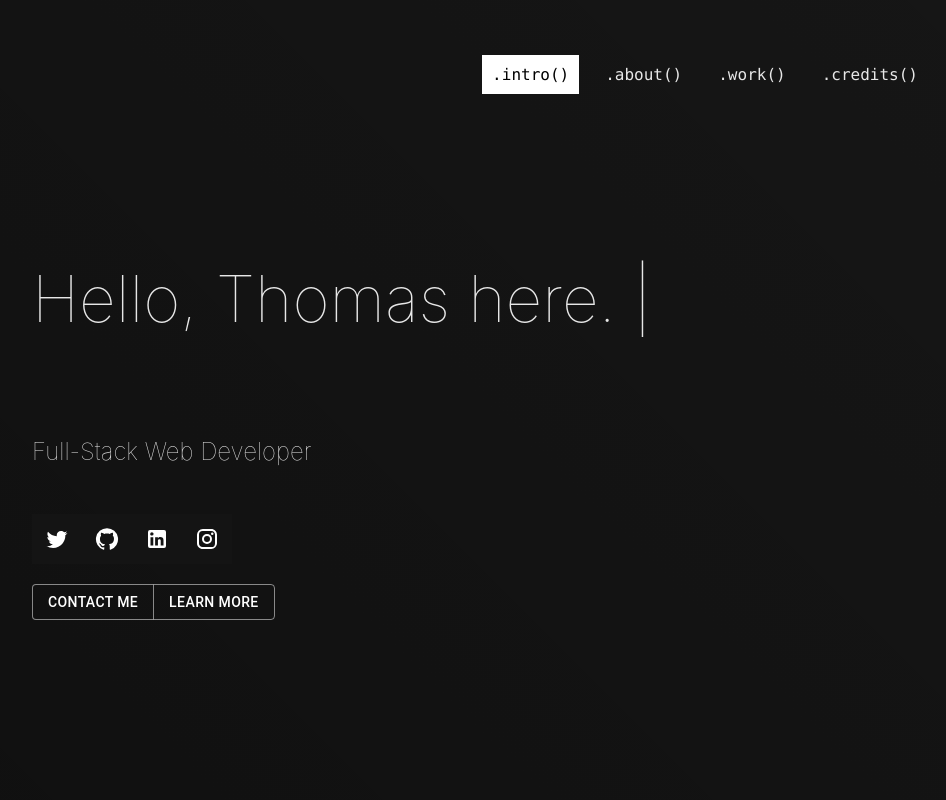
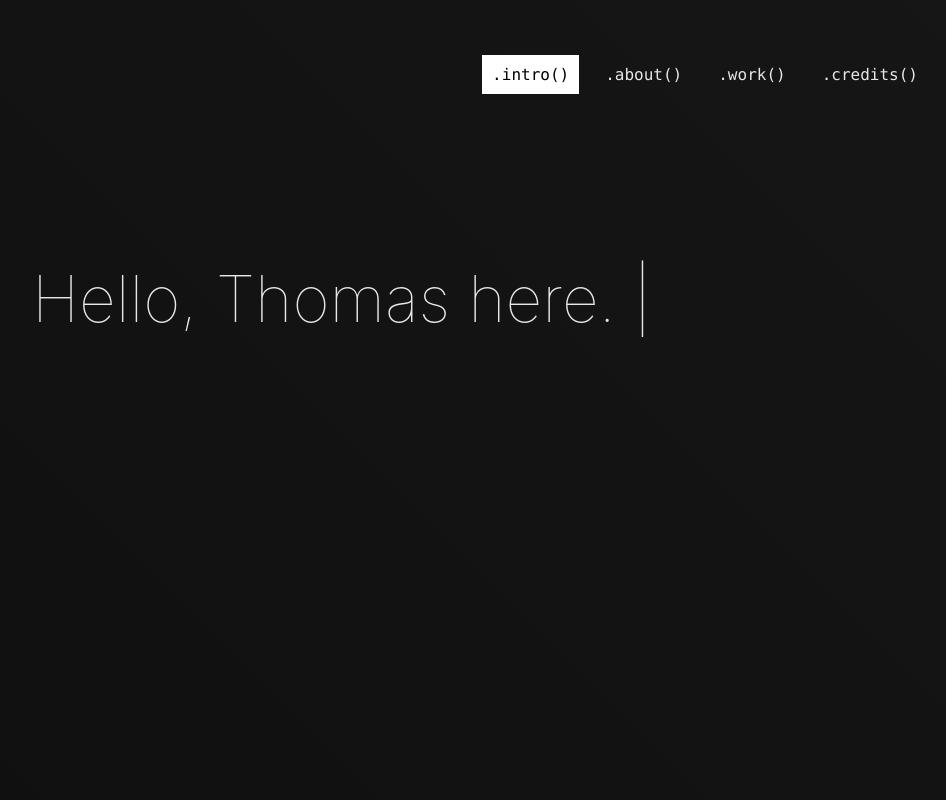
Before and after one commit to barksploit/portfolio-react, a React (Create React App) app: page / in a window 1280 px wide. Shown: the top 800 px of the page, without its empty margins (208-1154 px from the left). Built offline with nearby package versions, Linux system fonts and the light colour scheme; no server answers.

Commit message:
Moved fade in opacity animation from CSS transition to @keyframes to fix intro component not fading in correctly

```diff
--- a/src/App.scss
+++ b/src/App.scss
@@ -41,13 +41,8 @@ h1 {
     opacity: 0.1;
 }
 
-.fade-in-section {
-    opacity: 0;
-    transition: opacity .6s ease-out;
-}
 
 .is-visible {
-    opacity: 1;
     animation-name: moveup;
     animation-duration: 1s;
     animation-fill-mode: forwards;
@@ -59,9 +54,11 @@ h1 {
     from {
         -webkit-transform: translateY(10vh);
         transform: translateY(10vh);
+        opacity: 0;
     }
     to {
         -webkit-transform: none;
         transform: none;
+        opacity: 1;
     }
 }
```
